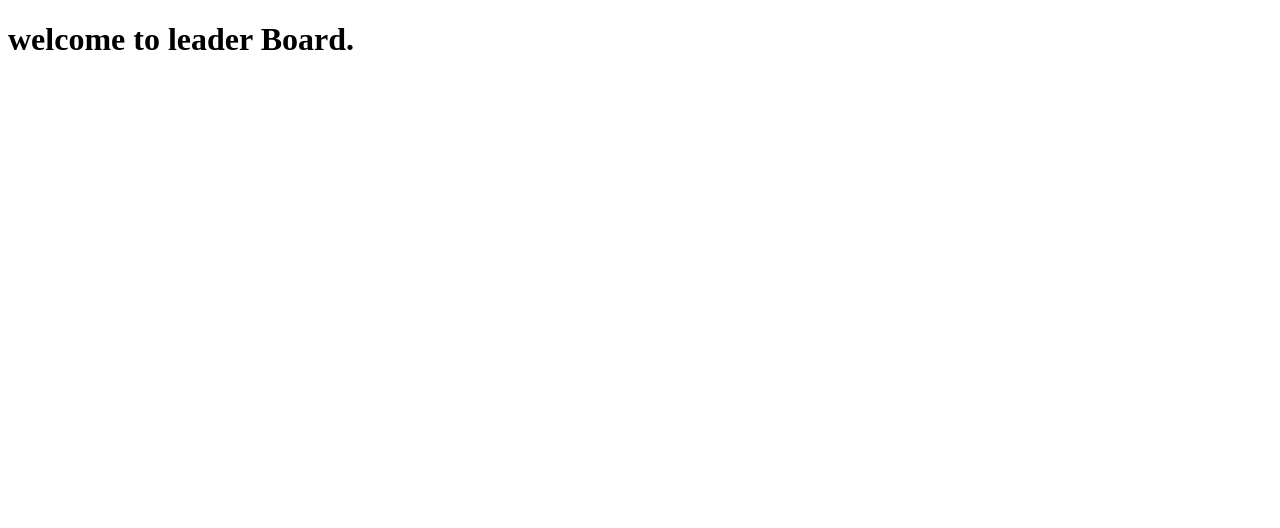
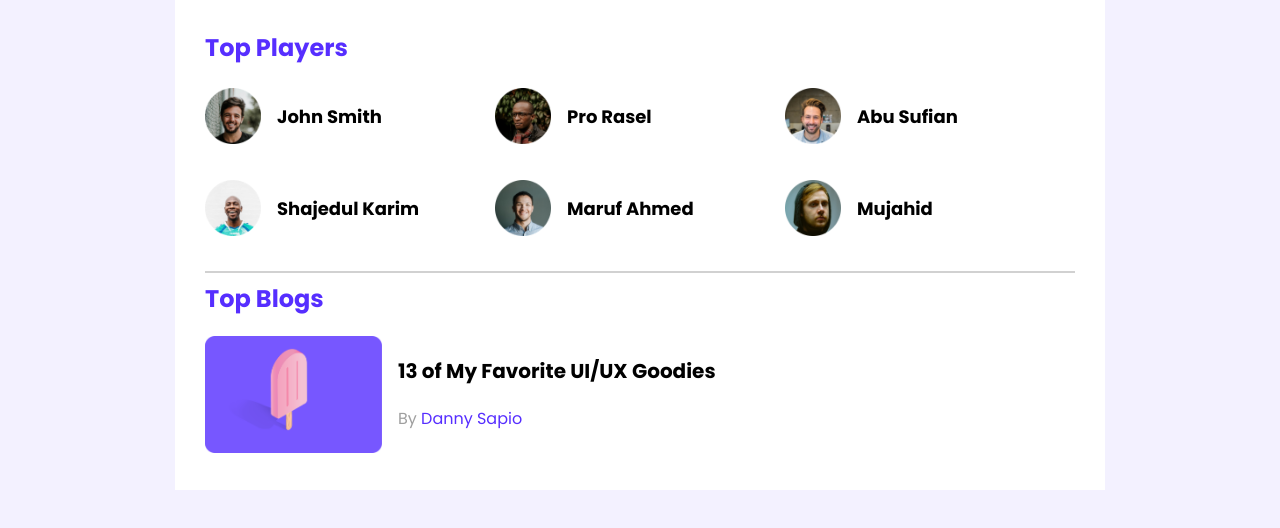
Before and after one commit to kamrul-hasan-antor/leader-board, a plain HTML site: page index.html in a window 1280 px wide. Drawn offline with Linux system fonts and the light colour scheme.

Commit message:
header done

```diff
--- a/index.html
+++ b/index.html
@@ -5,8 +5,60 @@
     <meta http-equiv="X-UA-Compatible" content="IE=edge" />
     <meta name="viewport" content="width=device-width, initial-scale=1.0" />
     <title>Leader Board with CSS3</title>
+    <link rel="stylesheet" href="style.css" />
   </head>
   <body>
-    <h1>welcome to leader Board.</h1>
+    <!-- Header Start -->
+    <header></header>
+    <!-- Header End -->
+    <main>
+      <!-- Top players and Top blogs -->
+      <section class="container">
+        <div class="top_players">
+          <h2 class="section_title">Top Players</h2>
+          <div class="players">
+            <div class="player">
+              <img src="images/players/player-1.png" alt="" />
+              <h3>John Smith</h3>
+            </div>
+            <div class="player">
+              <img src="images/players/player-2.png" alt="" />
+              <h3>Pro Rasel</h3>
+            </div>
+            <div class="player">
+              <img src="images/players/player-3.png" alt="" />
+              <h3>Abu Sufian</h3>
+            </div>
+            <div class="player">
+              <img src="images/players/player-4.png" alt="" />
+              <h3>Shajedul Karim</h3>
+            </div>
+            <div class="player">
+              <img src="images/players/player-5.png" alt="" />
+              <h3>Maruf Ahmed</h3>
+            </div>
+            <div class="player">
+              <img src="images/players/player-6.png" alt="" />
+              <h3>Mujahid</h3>
+            </div>
+          </div>
+        </div>
+        <hr />
+        <div class="top_blogs">
+          <h2 class="section_title">Top Blogs</h2>
+          <div class="blogs">
+            <article class="blog">
+              <div class="thumbnail">
+                <img src="./images/blogs/blog-1.png" alt="" />
+              </div>
+              <div class="blog_info">
+                <h3 class="blog_title">13 of My Favorite UI/UX Goodies</h3>
+                <p class="blog_author">By <a href="">Danny Sapio</a></p>
+              </div>
+            </article>
+          </div>
+        </div>
+      </section>
+    </main>
   </body>
 </html>
--- /dev/null
+++ b/style.css
@@ -0,0 +1,71 @@
+/* Font */
+@import url("https://fonts.googleapis.com/css2?family=Poppins:wght@300;400;500;600;700&display=swap");
+/* common style */
+body {
+  margin: 0;
+  padding: 0;
+  background-color: #f3f1ff;
+  font-family: "Poppins", sans-serif;
+  box-sizing: border-box;
+}
+main {
+  display: flex;
+  justify-content: center;
+}
+.container {
+  background: #ffffff;
+  width: 870px;
+  padding: 30px;
+}
+.section_title {
+  color: #562eff;
+  font-size: 24px;
+  margin-top: 0px;
+}
+hr {
+  border: 1px solid #d1d1d1;
+}
+/* top player style */
+.top_players {
+  margin-bottom: 31px;
+}
+.players {
+  display: grid;
+  grid-template-columns: repeat(3, 1fr);
+  row-gap: 29px;
+}
+.player {
+  display: flex;
+  align-items: center;
+}
+.player img {
+  width: 56px;
+  height: 56px;
+}
+.player h3 {
+  margin-left: 16px;
+  font-size: 18px;
+}
+
+/* Top Blogs style */
+.blog {
+  display: flex;
+}
+.blog .thumbnail img {
+  width: 177px;
+  height: 117px;
+}
+.blog_info {
+  margin-left: 16px;
+}
+.blog_title {
+  font-size: 20px;
+}
+.blog_author {
+  color: #9f9f9f;
+  font-size: 16px;
+}
+.blog_author a {
+  color: #562eff;
+  text-decoration: none;
+}
```
